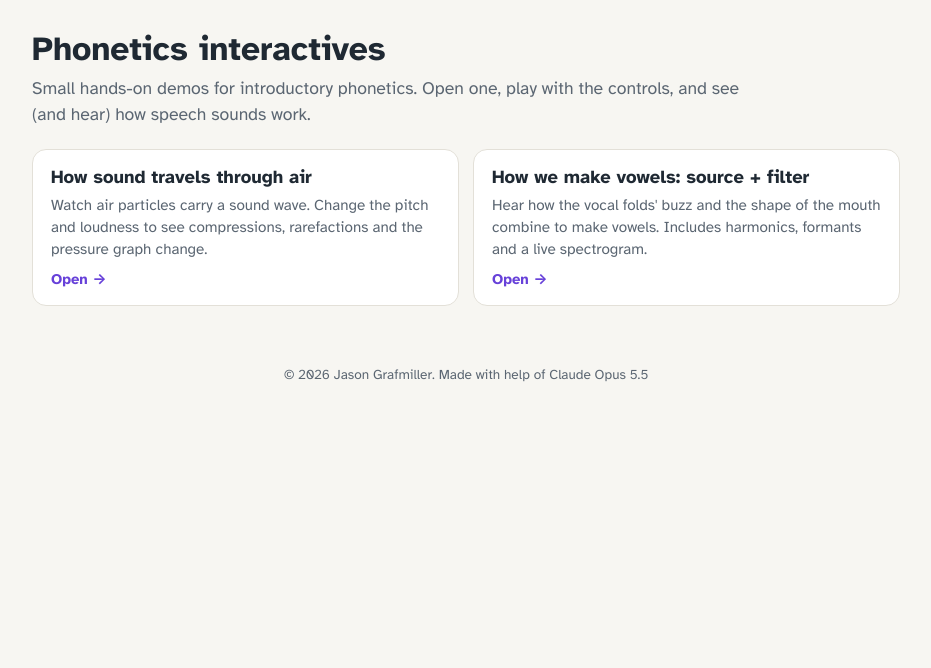
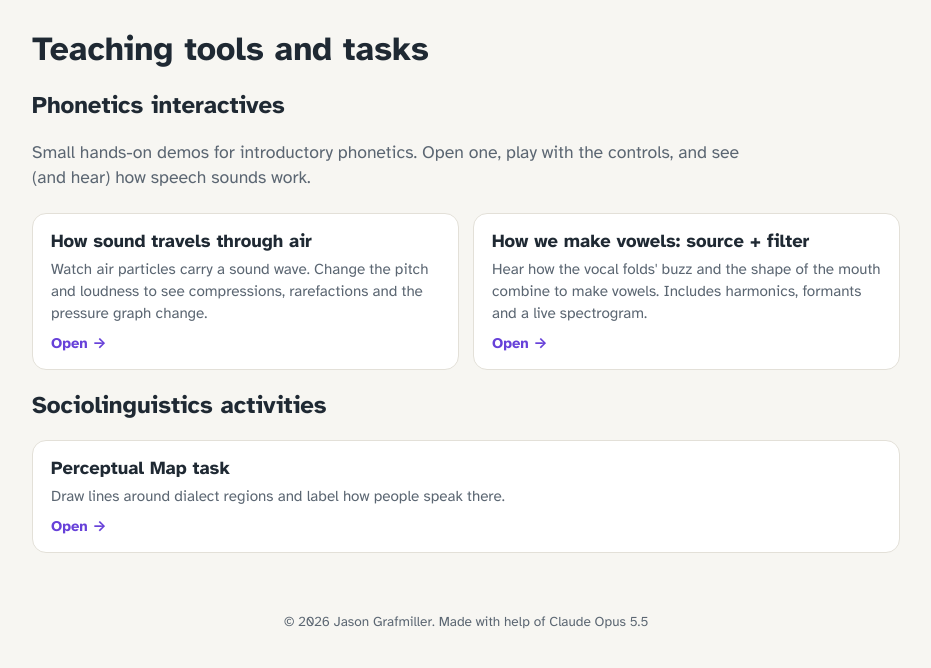
Before and after one commit to jasongraf1/tutorials, a plain HTML site: page index.html in a window 1280 px wide. Shown: the whole page, without its empty margins (174-1105 px from the left). Drawn offline with Linux system fonts and the light colour scheme.

Commit message:
add map task

```diff
--- a/index.html
+++ b/index.html
@@ -28,7 +28,8 @@
 </head>
 <body>
 <main>
-  <h1>Phonetics interactives</h1>
+  <h1>Teaching tools and tasks</h1>
+  <h2>Phonetics interactives</h2>
   <p class="sub">Small hands-on demos for introductory phonetics. Open one, play with the controls, and see (and hear) how speech sounds work.</p>
 
   <div class="cards">
@@ -43,6 +44,14 @@
       <span class="go">Open →</span>
     </a>
   </div>
+    <h2>Sociolinguistics activities</h2>
+    <div class="cards">
+    <a class="card" href="perceptual_map.html">
+      <h2>Perceptual Map task</h2>
+      <p>Draw lines around dialect regions and label how people speak there.</p>
+      <span class="go">Open →</span>
+    </a>
+  </div>
 </main>
 <footer>&copy; 2026 Jason Grafmiller. Made with help of Claude Opus 5.5</footer>
 </body>
```
